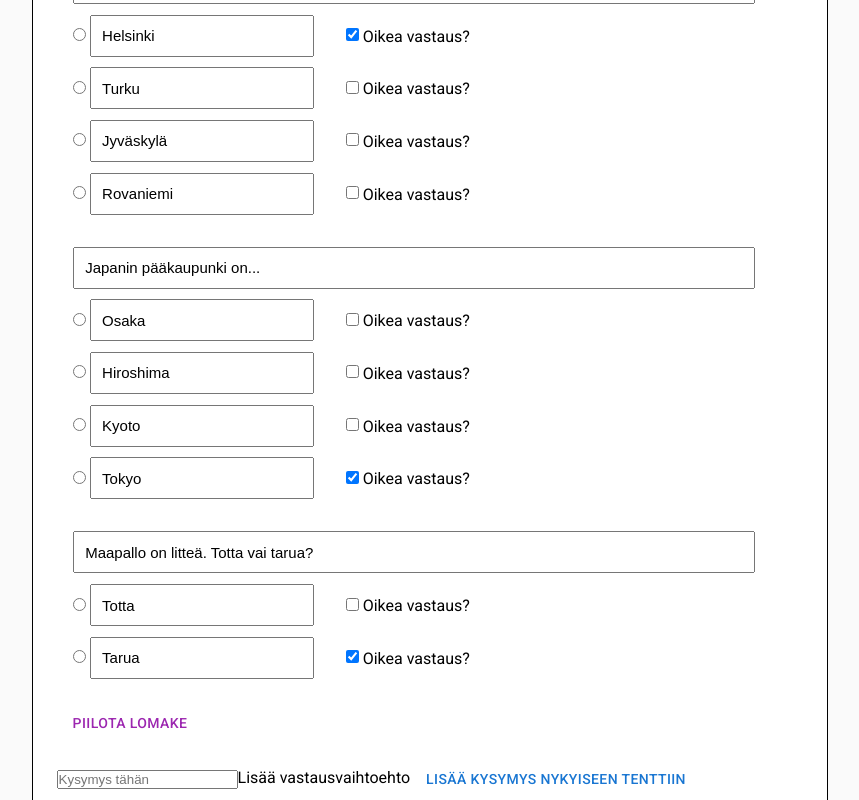
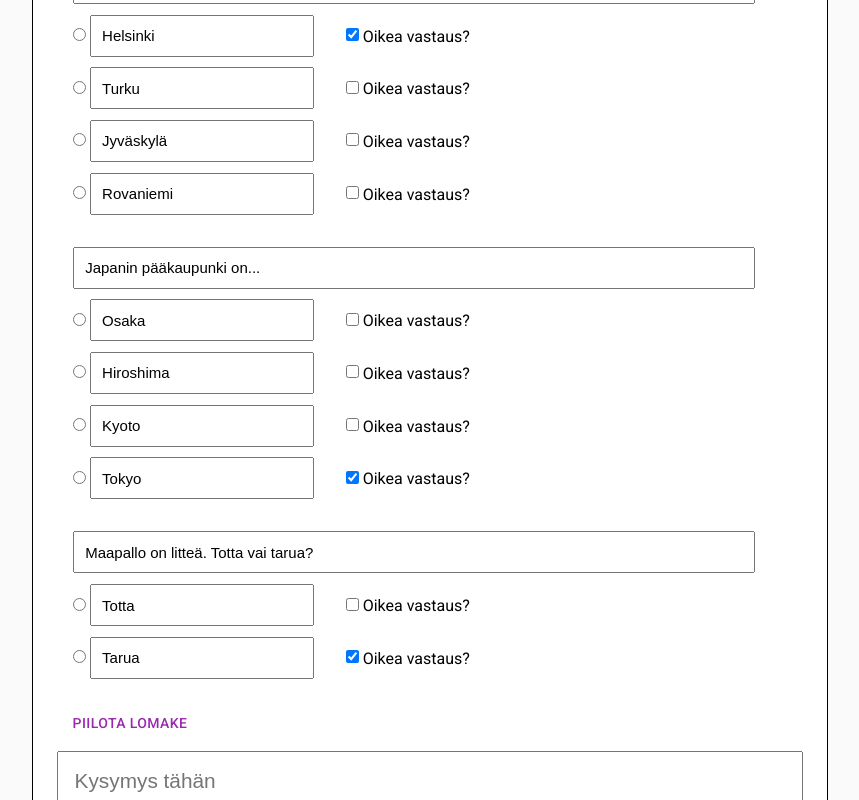
Before and after one commit to torastrengel/fullstack2022koulutus, a React (Create React App) app in the folder tenttisovellus/: page / in a window 1280 px wide. Both pictures are taken after a click on the button "UUSI KYSYMYS". Shown: the part 284-1084 px from the top of the page, without its empty margins (210-1069 px from the left). Built offline with nearby package versions, Linux system fonts and the light colour scheme.

Commit message:
Vastausvaihtoehtojen poistaminen lisätessä kys.

```diff
--- a/tenttisovellus/src/App.css
+++ b/tenttisovellus/src/App.css
@@ -43,3 +43,50 @@
   margin: 1rem;
   cursor: pointer;
 }
+
+.lisaa-kysymys-nappi {
+  cursor: pointer;
+  background-color: black;
+  color: white;
+  padding: 1rem;
+  transition: ease-in-out 125ms;
+}
+
+.poistonappi {
+  cursor: pointer;
+  background-color: black;
+  padding: 0.5rem;
+  color: white;
+}
+
+.lisaa-kysymys-kentat {
+  display: flex;
+  justify-content: center;
+  align-items: center;
+  gap: 1rem;
+}
+
+.lisaa-kysymys-kentat p {
+  font-weight: bold;
+}
+
+.kentta {
+  padding: 0.4rem;
+  width: 33%;
+}
+
+.lisaa-kysymys-nappi:hover {
+  background-color: #404040;
+}
+
+.uusi-kysymys-form {
+  display: flex;
+  flex-direction: column;
+  text-align: center;
+  gap: 1rem;
+}
+
+.uusi-kysymys-input {
+  padding: 1rem;
+  font-size: 1.3rem;
+}
--- a/tenttisovellus/src/UusiKysymysForm.js
+++ b/tenttisovellus/src/UusiKysymysForm.js
@@ -45,26 +45,27 @@ const UusiKysymysForm = ({ dispatch, valittuTentti, muutaLomakkeenTila }) => {
     setVaihtoehdot([...vaihtoehdot, uusiKentta]);
   };
 
+  const poistaVaihtoehto = (e, id) => {
+    setVaihtoehdot(vaihtoehdot.filter((item) => item.id !== id));
+  };
+
   const muutaVaihtoehtoKenttaa = (e, id) => {
     const { value, name, type } = e.target;
     const vaihtoehdotKopio = JSON.parse(JSON.stringify(vaihtoehdot));
 
     if (type === 'checkbox') {
-      const muuttuneetArvot = vaihtoehdotKopio.map((item, index) => {
+      const muuttuneetArvot = vaihtoehdotKopio.map((item) => {
         if (item.id === id) {
-          console.log('ID täsmää', item);
           return { ...item, [name]: !item.onkoOikea };
         }
-        console.log('ID ei täsmää', item);
         return { ...item };
       });
       setVaihtoehdot(muuttuneetArvot);
     } else {
-      const muuttuneetArvot = vaihtoehdotKopio.map((item, index) => {
+      const muuttuneetArvot = vaihtoehdotKopio.map((item) => {
         if (item.id === id) {
           return { ...item, [name]: value };
         }
-        console.log('got here');
         return { ...item };
       });
       setVaihtoehdot(muuttuneetArvot);
@@ -72,8 +73,9 @@ const UusiKysymysForm = ({ dispatch, valittuTentti, muutaLomakkeenTila }) => {
   };
 
   return (
-    <form onSubmit={handleSubmit}>
+    <form className="uusi-kysymys-form" onSubmit={handleSubmit}>
       <input
+        className="uusi-kysymys-input"
         type="text"
         value={kysymys}
         name="kysymys"
@@ -90,6 +92,7 @@ const UusiKysymysForm = ({ dispatch, valittuTentti, muutaLomakkeenTila }) => {
             muutaVaihtoehtoKenttaa={muutaVaihtoehtoKenttaa}
             vastaus={item.vastaus}
             onkoOikea={item.onkoOikea}
+            poistaVaihtoehto={poistaVaihtoehto}
           />
           //   {`Vaihtoehto ${index + 1}`}
           //   <input
@@ -108,7 +111,9 @@ const UusiKysymysForm = ({ dispatch, valittuTentti, muutaLomakkeenTila }) => {
           // </div>
         );
       })}
-      <span onClick={uusiVaihtoehtoKentta}>Lisää vastausvaihtoehto</span>
+      <span className="lisaa-kysymys-nappi" onClick={uusiVaihtoehtoKentta}>
+        Lisää vastausvaihtoehto
+      </span>
       <Button type="submit">Lisää kysymys nykyiseen tenttiin</Button>
     </form>
   );
--- a/tenttisovellus/src/VaihtoehtoKentta.js
+++ b/tenttisovellus/src/VaihtoehtoKentta.js
@@ -4,11 +4,13 @@ const VaihtoehtoKentta = ({
   vastaus,
   onkoOikea,
   id,
+  poistaVaihtoehto,
 }) => {
   return (
-    <div key={index}>
-      {`Vaihtoehto ${index + 1}`}
+    <div className="lisaa-kysymys-kentat" key={index}>
+      <p>{`Vaihtoehto ${index + 1}`}</p>
       <input
+        className="lisaa-kysymys kentta"
         type="text"
         placeholder="vaihtoehto"
         name="vastaus"
@@ -16,11 +18,20 @@ const VaihtoehtoKentta = ({
         onChange={(e) => muutaVaihtoehtoKenttaa(e, id)}
       />
       <input
+        className="lisaa-kysymys checkbox"
         type="checkbox"
         name="onkoOikea"
         checked={onkoOikea}
         onChange={(e) => muutaVaihtoehtoKenttaa(e, id)}
       />
+      <p>Oikea vastaus?</p>
+      <span
+        className="poistonappi"
+        name="poista"
+        onClick={(e) => poistaVaihtoehto(e, id)}
+      >
+        Poista vaihtoehto
+      </span>
     </div>
   );
 };
```
